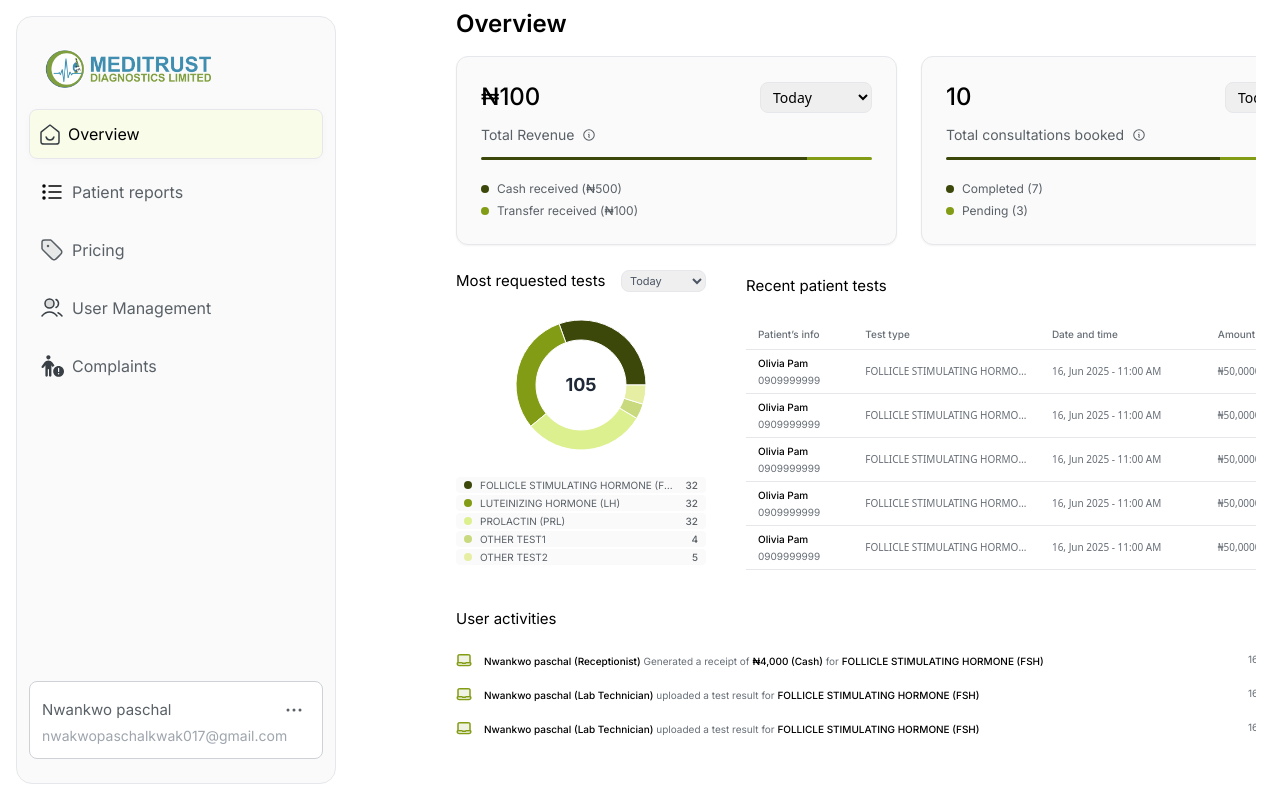
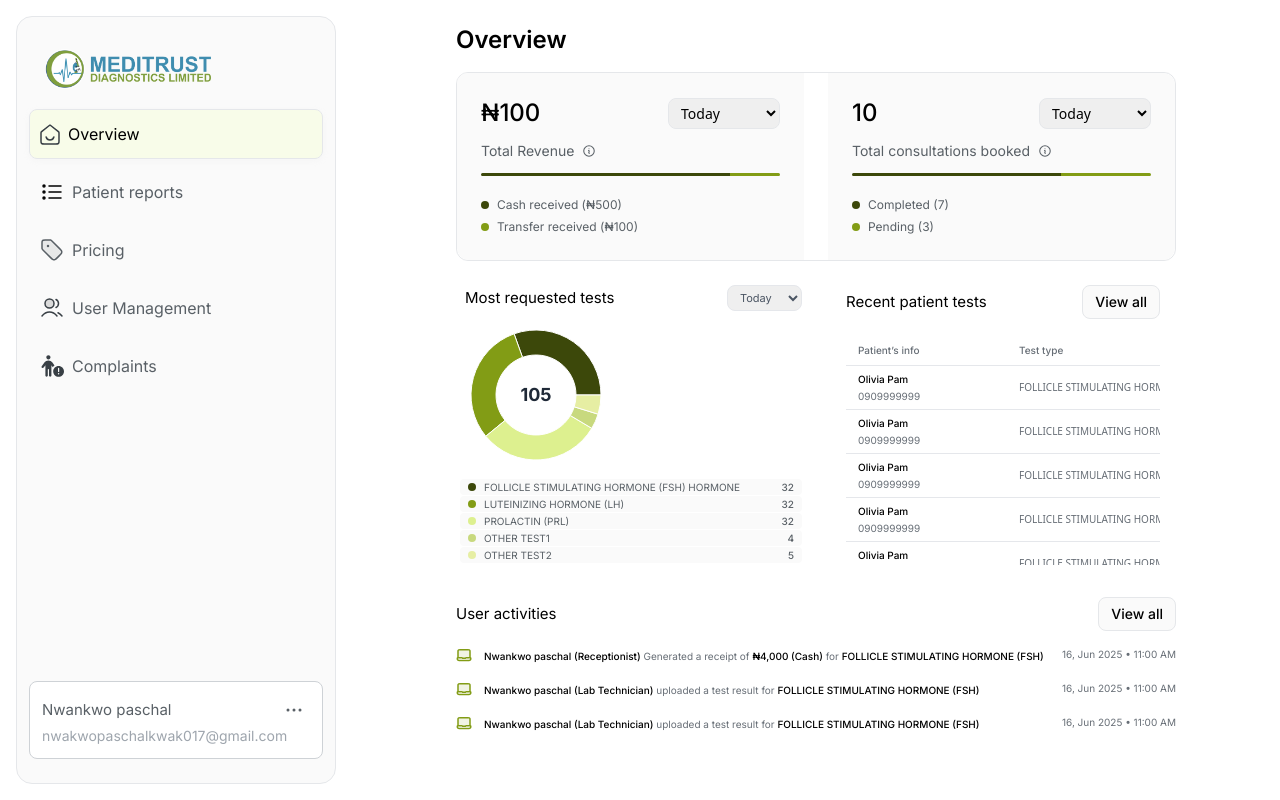
Before and after one commit to Khalid-R-Salis/meditrustdiagnosticslimited_frontend, a React (Vite) app: page /admin in a window 1280 px wide. Built offline with nearby package versions, Linux system fonts and the light colour scheme.

Commit message:
finished the responsiveness of admin dashboard on mobile

```diff
--- a/src/pages/admin/component/AddTest.jsx
+++ b/src/pages/admin/component/AddTest.jsx
@@ -51,7 +51,7 @@ const AddTest = ({ onClose, onConfirm, setSidebarDisabled, setActiveNav }) => {
   };
 
   return (
-    <div className="bg-white w-full flex flex-col mt-8 mx-5 sm:py-7 sm:px-[72px] sm:mt-0 sm:mx-0 h-full relative">
+    <div className="bg-white w-full flex flex-col mt-8 mx-5 sm:py-7 sm:px-[72px] sm:mt-0 sm:mx-0 relative overflow-y-hidden">
       {/* Top bar */}
       <div className="flex flex-col sm:flex-row justify-between items-center border-b pb-[24px] mb-[40px] mt-[5px] sm:mt-0 gap-2">
         <h2 className="text-[24px] md:text-[24px] font-semibold leading-[28px] md:leading-[32px] text-black font-inter mt-[5px] sm:mt-0">
@@ -64,7 +64,7 @@ const AddTest = ({ onClose, onConfirm, setSidebarDisabled, setActiveNav }) => {
             onClick={() => setShowCancelConfirm(true)}
             className="
         rounded-lg border border-[#E5E7EA] bg-[#FAFAFA]
-        px-2 py-[10px] text-[20px] font-medium leading-4
+        px-3 py-[10px] text-[15px] font-medium leading-4
         text-center hover:bg-gray-100 font-inter
         md:px-3 md:py-[6px] md:text-sm md:leading-5
       "
@@ -76,7 +76,7 @@ const AddTest = ({ onClose, onConfirm, setSidebarDisabled, setActiveNav }) => {
             onClick={handleExternalSubmit}
             className="
         rounded-lg bg-[#829C15]
-        px-2 py-[8px] text-[20px] font-medium leading-4
+        px-3 py-[10px] text-[15px] font-medium leading-4
         text-white text-center font-inter hover:bg-[#6f8911]
         md:px-3 md:py-[6px] md:text-sm md:leading-5
       "
--- a/src/pages/admin/component/AdminHeaderStats.jsx
+++ b/src/pages/admin/component/AdminHeaderStats.jsx
@@ -28,18 +28,35 @@ const AdminHeaderStats = () => {
   ];
 
   return (
-    <div className="grid grid-cols-1 md:grid-cols-2 gap-6 mb-6">
+    <div className="mb-6">
+      <div className="border border-[#E5E7EA] rounded-xl overflow-hidden md:grid md:grid-cols-2 md:gap-6">
         {data.map((item, index) => {
           const total = item.breakdown.reduce((sum, b) => sum + b.value, 0);
+          const isFirst = index === 0;
+          const isLast = index === data.length - 1;
 
           return (
             <div
               key={index}
-            className="bg-[#FAFAFA] border border-[#E5E7EA] rounded-xl p-6 shadow-sm flex flex-col gap-3 relative"
+              className={`
+                bg-[#FAFAFA] p-6 flex flex-col gap-3 relative
+                ${
+                  isFirst
+                    ? "rounded-t-xl md:rounded-t-none md:rounded-l-xl"
+                    : ""
+                }
+                ${
+                  isLast ? "rounded-b-xl md:rounded-b-none md:rounded-r-xl" : ""
+                }
+                ${!isLast ? "border-b border-[#E5E7EA] md:border-b-0" : ""}
+              `}
             >
+              {/* Top row: value + filter */}
               <div className="flex justify-between items-center">
                 <div className="text-[24px] font-medium leading-[32px] text-[#000] font-inter">
-                {item.label === "Total Revenue" ? `₦${item.value}` : item.value}
+                  {item.label === "Total Revenue"
+                    ? `₦${item.value}`
+                    : item.value}
                 </div>
 
                 <select className="px-2 py-1 text-sm border border-[#E5E7EA] rounded-[8px] focus:outline-none">
@@ -49,6 +66,7 @@ const AdminHeaderStats = () => {
                 </select>
               </div>
 
+              {/* Label + tooltip */}
               <div className="flex items-center gap-2 relative">
                 <span className="text-[14px] font-normal leading-[20px] text-[#596066] font-inter">
                   {item.label}
@@ -89,13 +107,11 @@ const AdminHeaderStats = () => {
                 )}
               </div>
 
+              {/* Breakdown bar */}
               <div className="w-full h-[3px] bg-gray-100 rounded flex overflow-hidden">
                 {item.breakdown.map((b, i) => {
                   let percentage = total ? (b.value / total) * 100 : 0;
-
-                if (total > 0 && b.value === total) {
-                  percentage = 100;
-                }
+                  if (total > 0 && b.value === total) percentage = 100;
 
                   return (
                     <motion.div
@@ -110,6 +126,7 @@ const AdminHeaderStats = () => {
                 })}
               </div>
 
+              {/* Breakdown labels */}
               <div className="flex flex-col gap-1 mt-2">
                 {item.breakdown.map((b, i) => (
                   <div key={i} className="flex items-center gap-2">
@@ -130,6 +147,7 @@ const AdminHeaderStats = () => {
           );
         })}
       </div>
+    </div>
   );
 };
 
--- a/src/pages/admin/component/AdminOverview.jsx
+++ b/src/pages/admin/component/AdminOverview.jsx
@@ -5,26 +5,49 @@ import UserActivities from "../component/UserActivities";
 
 const AdminOverview = ({ setActiveNav }) => {
   return (
-    <div className="flex w-full overflow-x-hidden min-h-screen overflow-y-auto">
-      <div className="flex-1 bg-[#ffffff] py-0 px-6 md:px-10 lg:px-16 xl:px-20 2xl:px-24 relative">
-        <div className="flex justify-between items-center mb-4 mt-2">
+    <>
+      {/* Mobile fixed header */}
+      <div className="block md:hidden fixed top-0 left-0 w-full bg-white z-30 border-b border-gray-200 px-4 py-2">
+        <div className="flex justify-between items-center">
+          <h1 className="text-[24px] font-semibold leading-[32px] text-black font-inter ml-[40px] mt-[7px] md:ml-0 md:mt-0">
+            Overview
+          </h1>
+        </div>
+      </div>
+
+      {/* Main content container */}
+      <div
+        className={`overflow-x-auto overflow-y-auto scrollbar-thin-green ${"mt-[64px] md:mt-0 max-h-[calc(100vh-64px)] md:max-h-full"}`}
+      >
+        <div className="flex-1 bg-[#ffffff] py-4 px-4 sm:px-6 md:px-10 lg:px-16 xl:px-20 2xl:px-24 relative">
+          {/* Desktop header */}
+          <div className="hidden md:flex justify-between items-center mb-4 mt-2">
             <h1 className="text-[24px] font-semibold leading-[32px] text-black font-inter">
               Overview
             </h1>
           </div>
 
+          {/* Stats cards */}
           <HeaderStats />
 
-        <div className="flex flex-wrap lg:flex-nowrap justify-start items-start gap-6 w-full overflow-hidden">
+          {/* Chart + Siderecord */}
+          <div className="flex flex-col lg:flex-row justify-start items-start gap-6 w-full mt-4">
+            <div className="w-full lg:w-[350px] md:w-[300px] flex justify-center lg:justify-start">
               <Chart />
-          <div className="flex-1 min-w-0">
+            </div>
+
+            <div className="flex-1 w-full  overflow-x-hidden">
               <Siderecord setActiveNav={setActiveNav} />
             </div>
           </div>
 
+          {/* User Activities */}
+          <div className="mt-6">
             <UserActivities setActiveNav={setActiveNav} />
           </div>
         </div>
+      </div>
+    </>
   );
 };
 
--- a/src/pages/admin/component/Chart.jsx
+++ b/src/pages/admin/component/Chart.jsx
@@ -1,4 +1,4 @@
-import { PieChart, Pie, Cell, Tooltip } from "recharts";
+import { PieChart, Pie, Cell, Tooltip, ResponsiveContainer } from "recharts";
 
 const Chart = () => {
   const data = [
@@ -14,14 +14,14 @@ const Chart = () => {
   ];
 
   return (
-    <div className="flex flex-col items-start relative w-[250px]">
+    <div className="flex flex-col items-center md:items-start w-full max-w-sm mx-auto">
       {/* Header */}
-      <div className="flex justify-between items-center w-full mb-2">
-        <h2 className="text-[15px] font-normal leading-[24px] text-[#000] font-inter">
+      <div className="flex justify-between items-center w-full mb-1 px-1">
+        <h2 className="text-[15px] font-normal leading-[24px] text-[#000] font-inter ml-[5px]">
           Most requested tests
         </h2>
 
-        <select className="border rounded-lg px-1 py-0.5 text-[11px] text-gray-600 font-inter w-[85px] outline-none">
+        <select className="border rounded-lg px-2 py-1 text-[11px] text-gray-600 font-inter w-[75px] outline-none">
           <option>Today</option>
           <option>This week</option>
           <option>This month</option>
@@ -29,13 +29,14 @@ const Chart = () => {
       </div>
 
       {/* Chart */}
-      <div className="relative w-[160px] h-[160px] my-1 mx-auto">
-        <PieChart width={160} height={160}>
+      <div className="w-[160px] h-[160px] md:w-[160px] md:h-[160px] relative">
+        <ResponsiveContainer width="100%" height="100%">
+          <PieChart>
             <Pie
               data={data}
               cx="50%"
               cy="50%"
-            innerRadius={45}
+              innerRadius={40}
               outerRadius={65}
               dataKey="value"
             >
@@ -45,6 +46,7 @@ const Chart = () => {
             </Pie>
             <Tooltip />
           </PieChart>
+        </ResponsiveContainer>
 
         <div className="absolute inset-0 flex items-center justify-center">
           <span className="text-lg font-bold text-gray-800 font-inter">
@@ -53,7 +55,8 @@ const Chart = () => {
         </div>
       </div>
 
-      <div className="mt-2 space-y-[2px] w-full">
+      {/* Legend */}
+      <div className="mt-1 space-y-[1px] w-full px-1">
         {data.map((item, i) => (
           <div
             key={i}
--- a/src/pages/admin/component/Complaints.jsx
+++ b/src/pages/admin/component/Complaints.jsx
@@ -160,9 +160,9 @@ const Complaints = ({ sidebarDisabled, setSidebarDisabled, setToast }) => {
 
   return (
     <div className="flex w-full">
-      <div className="flex-1 bg-white py-8 px-6 md:px-10 lg:px-16 xl:px-20 2xl:px-24 relative overflow-x-hidden">
+      <div className="flex-1 bg-white pt-0 md:pt-8 pb-8 px-6 md:px-10 lg:px-16 xl:px-20 2xl:px-24 relative overflow-x-hidden">
         <div className="flex flex-col sm:flex-row justify-start items-center mt-[5px] sm:mt-0 mb-10 gap-2">
-          <h1 className="text-[15px] sm:text-[24px] font-semibold leading-[20px] sm:leading-[32px] text-black font-inter">
+          <h1 className="mt-5 sm:mt-0 text-[15px] sm:text-[24px] font-semibold leading-[20px] sm:leading-[32px] text-black font-inter">
             Manage staff complaints
           </h1>
           {/* Dropdown */}
@@ -181,7 +181,7 @@ const Complaints = ({ sidebarDisabled, setSidebarDisabled, setToast }) => {
         </div>
 
         {/* Complaints Table */}
-        <div className="overflow-x-auto overflow-y-auto max-h-[calc(100vh-310px)] scrollbar-thin-green">
+        <div className="overflow-x-auto overflow-y-auto max-h-[calc(100vh-340px)] scrollbar-thin-green">
           <section className="bg-white">
             <table className="min-w-[900px] text-left text-[10px] text-[#676E76] rounded-sm">
               <thead>
--- a/src/pages/admin/component/NewUser.jsx
+++ b/src/pages/admin/component/NewUser.jsx
@@ -75,7 +75,7 @@ const NewUser = ({
   };
 
   return (
-    <div className="bg-white w-full flex flex-col py-7 px-[72px] h-full relative">
+    <div className="bg-white w-full flex flex-col pt-5 pb-1 px-[72px] h-full relative">
       {/* Top bar */}
       <div className="flex flex-wrap justify-between items-center border-b pb-[24px] mb-[40px] mt-[5px] sm:mt-0">
         <h2 className="text-[16px] sm:text-[20px] md:text-[24px] font-semibold leading-tight text-black font-inter mt-[5px] sm:mt-0">
--- a/src/pages/admin/component/PatientReports .jsx
+++ b/src/pages/admin/component/PatientReports .jsx
@@ -81,9 +81,9 @@ const PatientReports = ({ setActiveNav, pageType = "patientreport" }) => {
       }`}
     >
       {/* Main content */}
-      <div className="flex-1 bg-white py-8 px-6 md:px-10 lg:px-16 xl:px-20 2xl:px-24 relative overflow-x-hidden">
-        <div className="flex justify-between items-center mb-10">
-          <h1 className="ml-8 sm:ml-0 text-[24px] font-semibold leading-[32px] text-black font-inter">
+      <div className="flex-1 bg-white pt-0 md:pt-8 pb-8 px-6 md:px-10 lg:px-16 xl:px-20 2xl:px-24 relative overflow-x-hidden">
+        <div className="flex justify-between items-center mb-6 md:mb-10">
+          <h1 className="ml-8 mt-3 sm:ml-0 sm:mt-0 text-[24px] font-semibold leading-[32px] text-black font-inter">
             {pageType === "overview" ? "Overview" : "Patient reports"}
           </h1>
         </div>
@@ -154,7 +154,7 @@ const PatientReports = ({ setActiveNav, pageType = "patientreport" }) => {
         </div>
 
         {/* Scrollable table */}
-        <div className="overflow-x-auto overflow-y-auto max-h-[calc(100vh-310px)] scrollbar-thin-green">
+        <div className="overflow-x-auto overflow-y-auto max-h-[calc(100vh-340px)] scrollbar-thin-green">
           <table className="min-w-full text-left text-[10px] text-[#676E76] rounded-sm">
             <thead>
               <tr className="text-[#676E76] border-b text-[12px] font-medium leading-[18px] font-inter">
@@ -299,7 +299,9 @@ const PatientReports = ({ setActiveNav, pageType = "patientreport" }) => {
       {/* Result Modal */}
       {showResult && (
         <div className="fixed inset-0 z-50 flex items-center justify-center bg-black bg-opacity-50 overflow-hidden">
-          <div className="mt-10 bg-white p-6 rounded-lg shadow-lg relative scale-[1.5] sm:scale-[1.8]">
+          <div className="mt-10 bg-white p-8 sm:p-10 rounded-lg shadow-lg max-w-sm mx-4 max-h-[90vh] relative scale-[1.5] sm:scale-[1.8]">
+            {/* <div className="bg-white p-8 sm:p-10 rounded-[6px] shadow-lg w-full max-w-md mx-4 max-h-[90vh] overflow-y-auto relative"> */}
+
             <button
               className="absolute top-2 right-2 text-gray-600 text-sm"
               onClick={() => setShowResult(false)}
--- a/src/pages/admin/component/Pricing .jsx
+++ b/src/pages/admin/component/Pricing .jsx
@@ -316,9 +316,9 @@ const Pricing = ({ setActiveNav }) => {
   };
 
   return (
-    <div className="flex-1 bg-white py-8 px-6 md:px-10 lg:px-16 xl:px-20 2xl:px-24 relative overflow-x-hidden">
+    <div className="flex-1 bg-white py-8 relative overflow-x-hidden pt-0 md:pt-8 pb-8 px-6 md:px-10 lg:px-16 xl:px-20 2xl:px-24">
       <div className="flex flex-wrap justify-between items-center mb-[30px] sm:border-b sm:pb-[24px] sm:mb-[40px] mt-[5px] sm:mt-0">
-        <h2 className="ml-8 sm:ml-0 text-[24px] font-semibold leading-[32px] text-black font-inter mt-[5px] sm:mt-0">
+        <h2 className="ml-8 sm:ml-0 text-[24px] font-semibold leading-[32px] text-black font-inter mt-[10px] sm:mt-0">
           Pricing
         </h2>
         <div className="flex justify-center items-center gap-2 mt-[5px] sm:mt-0">
@@ -365,7 +365,7 @@ const Pricing = ({ setActiveNav }) => {
       </div>
 
       {/* Table */}
-      <div className="overflow-x-auto overflow-y-auto max-h-[calc(100vh-310px)] scrollbar-thin-green">
+      <div className="overflow-x-auto overflow-y-auto max-h-[calc(100vh-340px)] scrollbar-thin-green">
         <section className="bg-white">
           <table className="min-w-[900px] text-left text-[10px] text-[#676E76] rounded-sm">
             <thead>
--- a/src/pages/admin/component/Siderecord.jsx
+++ b/src/pages/admin/component/Siderecord.jsx
@@ -45,12 +45,11 @@ const mockPatientData = [
 
 const Siderecord = ({ setActiveNav }) => {
   return (
-    <div className="flex-1 bg-[#ffffff] px-4 relative">
+    <div className="flex-1 bg-[#ffffff] px-2 sm:px-4 relative">
       <div className="flex justify-between items-center mb-4">
         <h2 className="text-[15px] font-normal leading-[24px] text-[#000] font-inter">
           Recent patient tests
         </h2>
-
         <button
           onClick={() => setActiveNav("PatientReports")}
           className="
@@ -65,8 +64,10 @@ const Siderecord = ({ setActiveNav }) => {
         </button>
       </div>
 
-      <section className="bg-white overflow-x-auto max-w-full">
-        <table className="min-w-[600px] w-full text-left text-[10px] text-[#676E76] rounded-sm">
+      {/*, scrollable table */}
+      <div className="overflow-x-auto max-h-[230px] ">
+        <section className="bg-white">
+          <table className="min-w-[900px] w-full text-left text-[10px] text-[#676E76] rounded-sm">
             <thead>
               <tr className="border-b font-inter">
                 <th className="px-3 py-[7px] font-medium leading-[16px] text-[#676E76] font-inter">
@@ -83,7 +84,6 @@ const Siderecord = ({ setActiveNav }) => {
                 </th>
               </tr>
             </thead>
-
             <tbody>
               {mockPatientData.map((item) => (
                 <tr key={item.id} className="border-b hover:bg-gray-50">
@@ -97,7 +97,6 @@ const Siderecord = ({ setActiveNav }) => {
                       </span>
                     </div>
                   </td>
-
                   <td className="px-3 py-[5px] truncate max-w-[150px]">
                     {item.testType}
                   </td>
@@ -109,6 +108,7 @@ const Siderecord = ({ setActiveNav }) => {
           </table>
         </section>
       </div>
+    </div>
   );
 };
 
```
Also changed, not shown: src/components/settings.jsx (+11 -9 lines), src/pages/admin/component/UserManagement.jsx (+7 -12 lines). Lines whose indentation alone changed are shown as unchanged.
